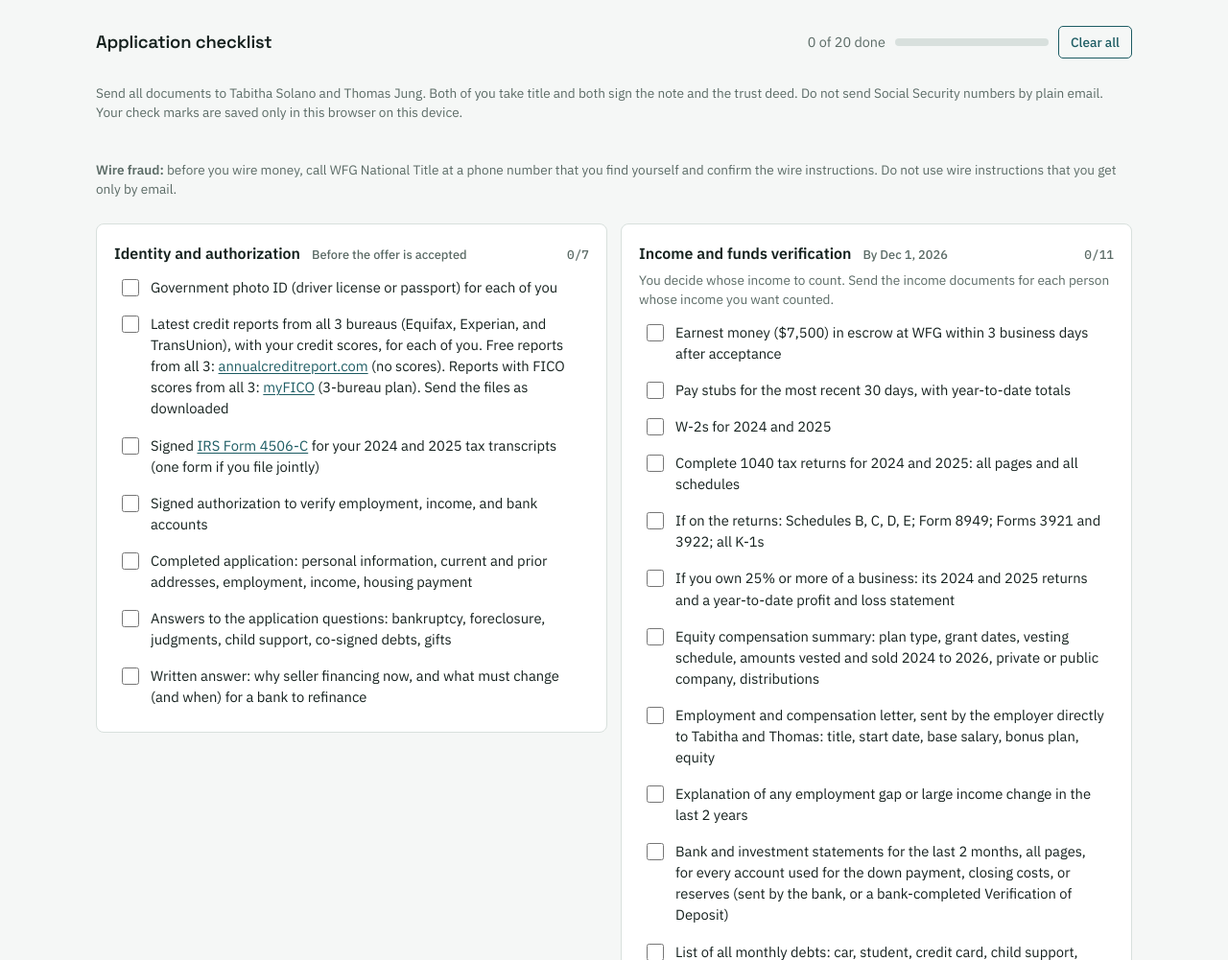
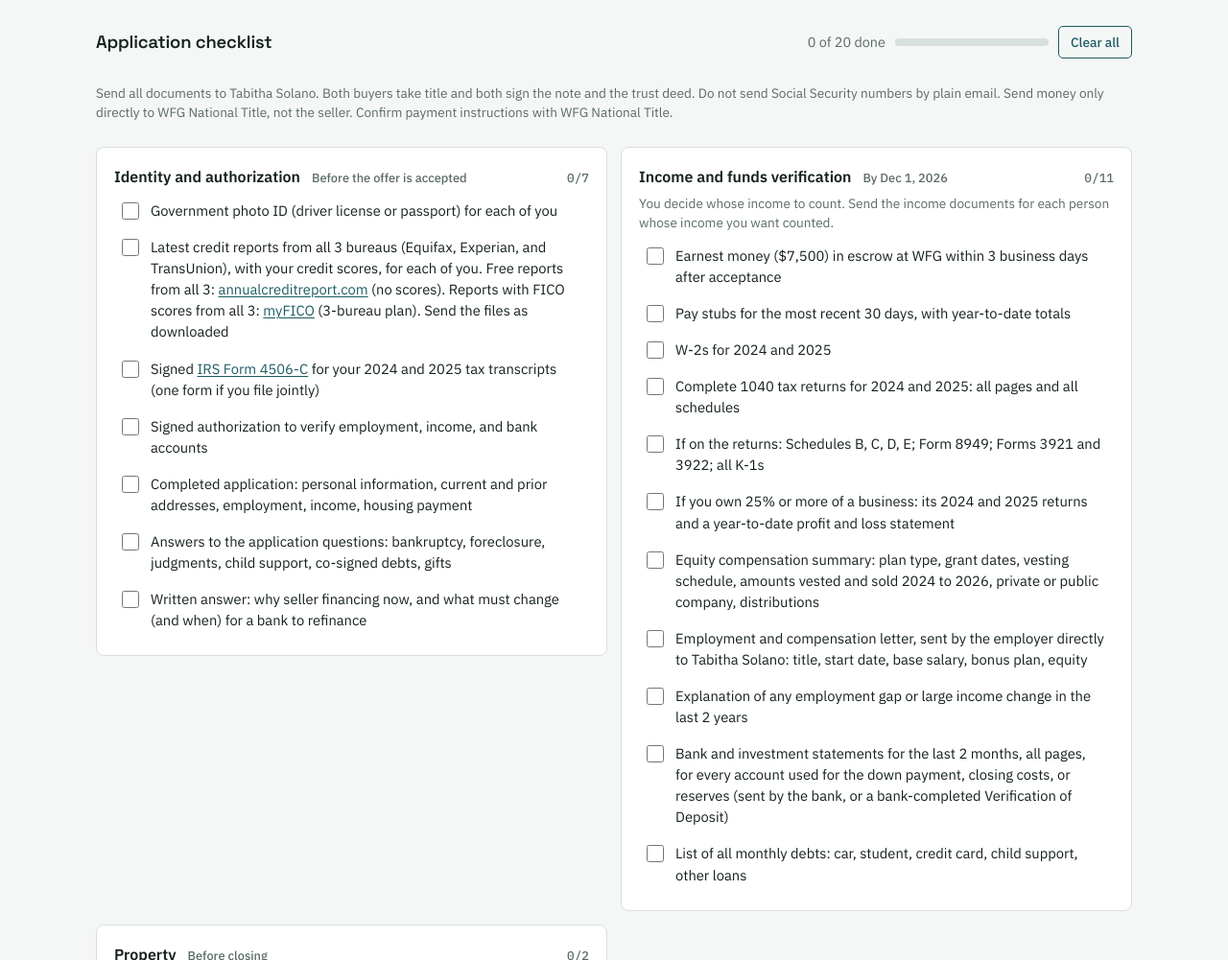
Before and after one commit to ratiofu/ratiofu.github.io, a plain HTML site: page 5225-se-18th/index.html in a window 1280 px wide. Shown: the part 2921-3922 px from the top of the page at 96% size. Drawn offline with Linux system fonts and the light colour scheme.

Commit message:
fix: single instructions paragraph; documents to Tabitha only

```diff
--- a/5225-se-18th/index.html
+++ b/5225-se-18th/index.html
@@ -171,8 +171,7 @@ button:hover{background:var(--accent-soft)}
       <h2>Application checklist</h2>
       <div class="ck-prog"><span id="ckCount">0 of 0 done</span><span class="ck-bar" aria-hidden="true"><i id="ckBar"></i></span><button type="button" id="ckClear">Clear all</button></div>
     </div>
-    <p class="note">Send all documents to Tabitha Solano and Thomas Jung. Both of you take title and both sign the note and the trust deed. Do not send Social Security numbers by plain email. Your check marks are saved only in this browser on this device.</p>
-    <p class="note"><strong>Wire fraud:</strong> before you wire money, call WFG National Title at a phone number that you find yourself and confirm the wire instructions. Do not use wire instructions that you get only by email.</p>
+    <p class="note">Send all documents to Tabitha Solano. Both buyers take title and both sign the note and the trust deed. Do not send Social Security numbers by plain email. Send money only directly to WFG National Title, not the seller. Confirm payment instructions with WFG National Title.</p>
     <div class="ck-grid" id="ckGroups"></div>
   </section>
 
@@ -479,7 +478,7 @@ const CK = [
     ["b4","If on the returns: Schedules B, C, D, E; Form 8949; Forms 3921 and 3922; all K-1s"],
     ["b5","If you own 25% or more of a business: its 2024 and 2025 returns and a year-to-date profit and loss statement"],
     ["b6","Equity compensation summary: plan type, grant dates, vesting schedule, amounts vested and sold 2024 to 2026, private or public company, distributions"],
-    ["b7","Employment and compensation letter, sent by the employer directly to Tabitha and Thomas: title, start date, base salary, bonus plan, equity"],
+    ["b7","Employment and compensation letter, sent by the employer directly to Tabitha Solano: title, start date, base salary, bonus plan, equity"],
     ["b9","Explanation of any employment gap or large income change in the last 2 years"],
     ["d2","Bank and investment statements for the last 2 months, all pages, for every account used for the down payment, closing costs, or reserves (sent by the bank, or a bank-completed Verification of Deposit)"],
     ["e1","List of all monthly debts: car, student, credit card, child support, other loans"]]},
```
